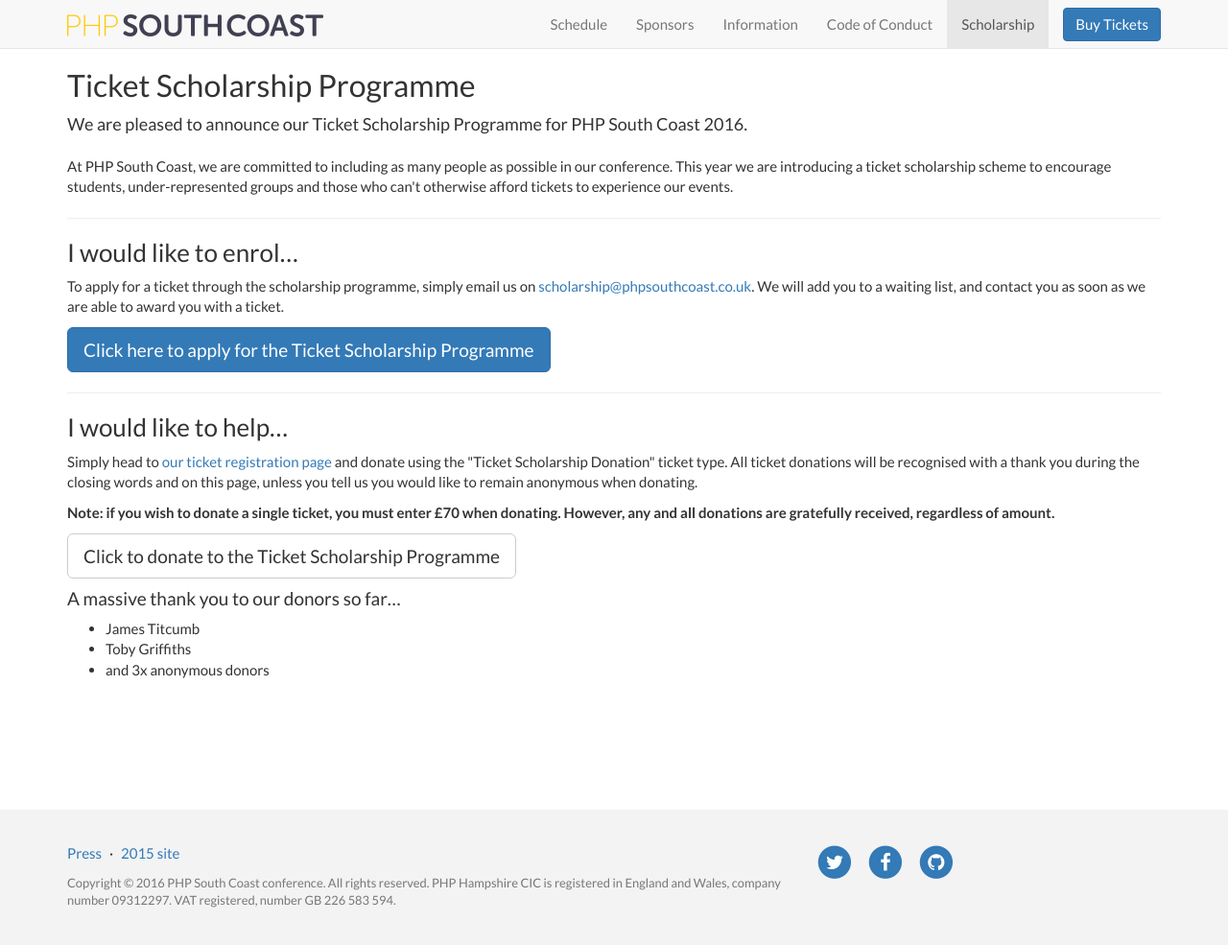
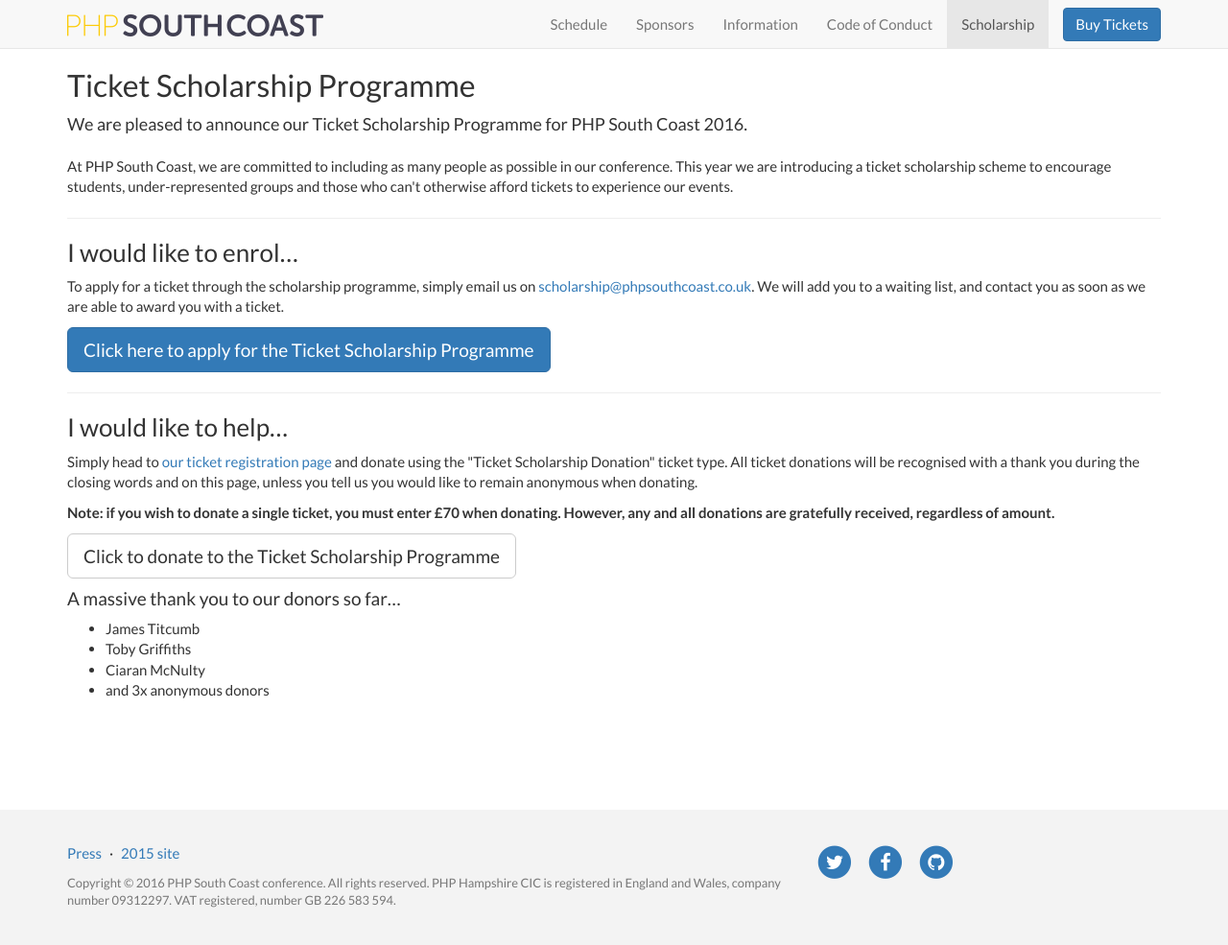
Before and after one commit to phphants/php-south-coast-2016, a Jekyll site: the page built from scholarship.html, in a window 1280 px wide and 993 px high. Shown: the top 985 px of the window at 96% size. Built offline with Jekyll 4.4.1, drawn with Linux system fonts in a browser that asks for light colours.

Commit message:
Added Ciaran McNulty to donations

```diff
--- a/scholarship.html
+++ b/scholarship.html
@@ -57,6 +57,7 @@
         <ul>
             <li>James Titcumb</li>
             <li>Toby Griffiths</li>
+            <li>Ciaran McNulty</li>
             <li>and 3x anonymous donors</li>
         </ul>
     </div>
```
